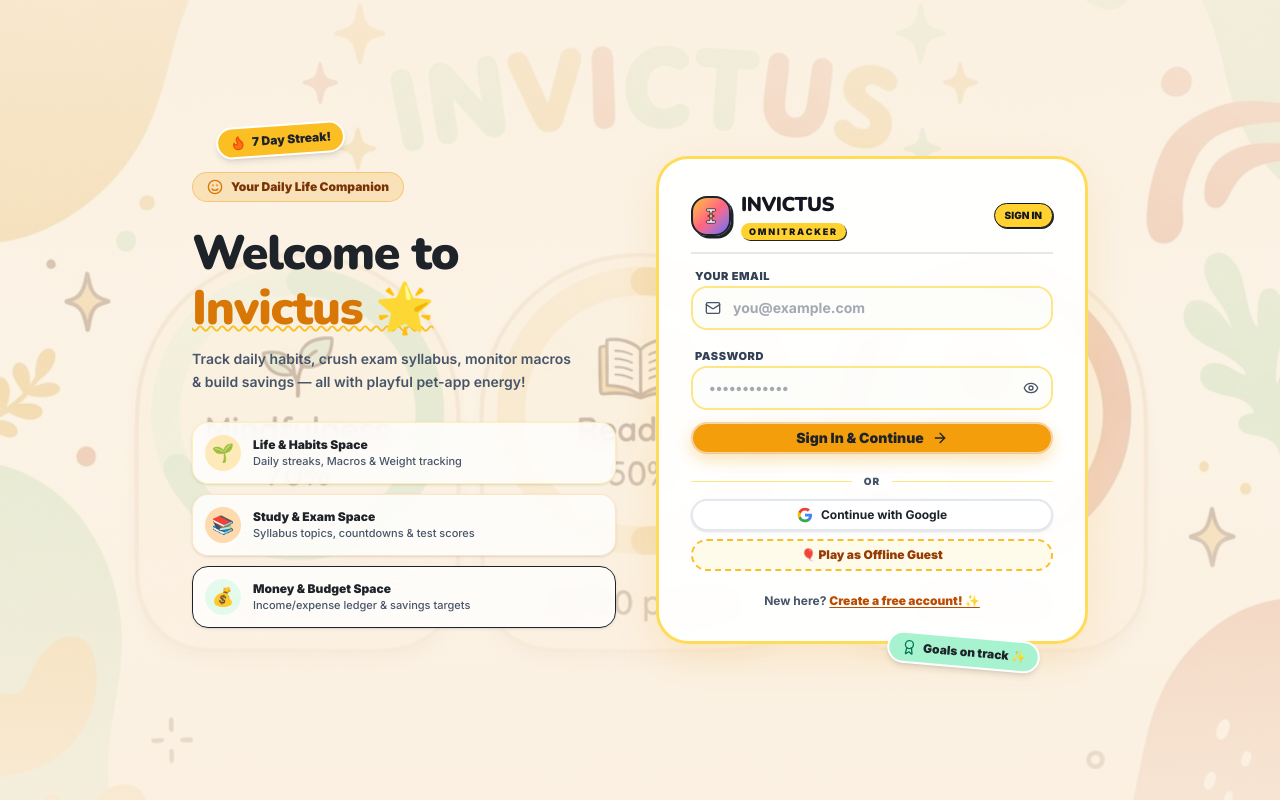
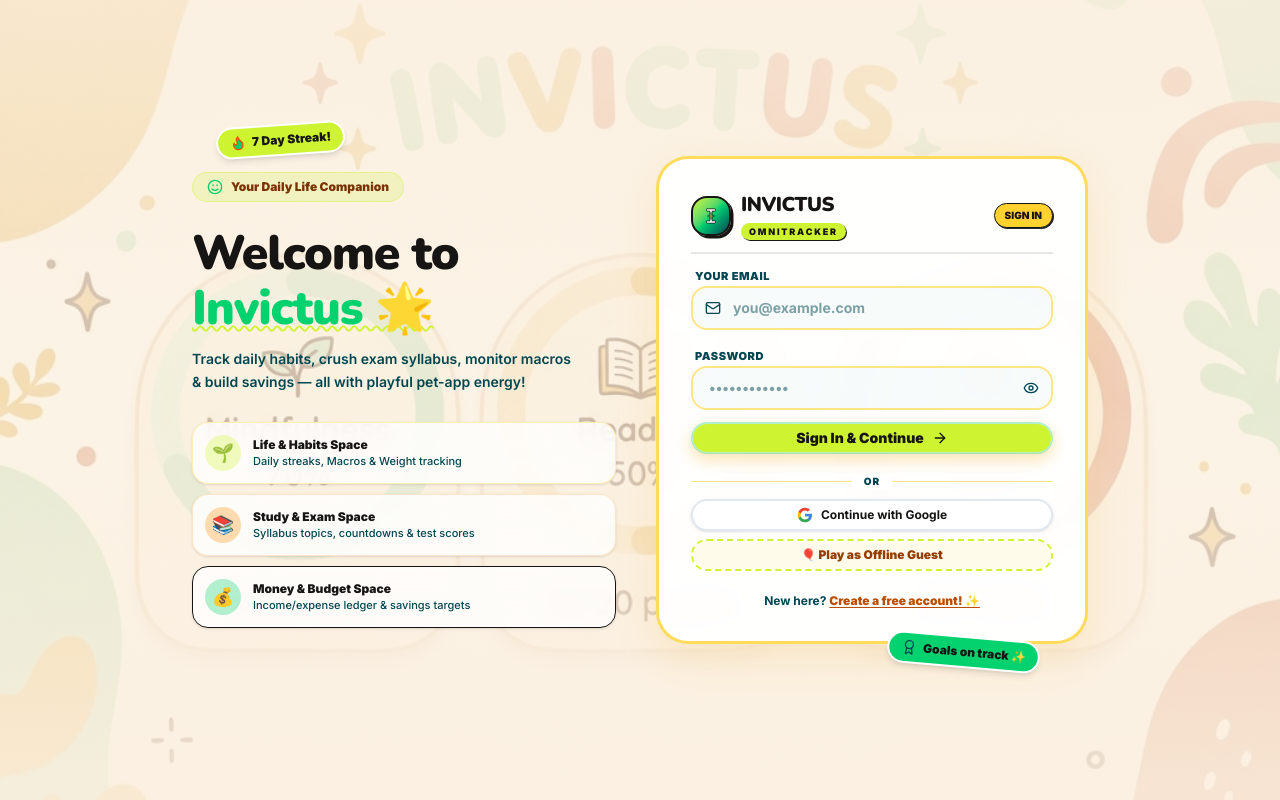
Before and after one commit to LuckyJadhav2808/Invictus-The-OmniTracker, a Next.js app: page /login in a window 1280 px wide. Built offline with nearby package versions, Linux system fonts and the light colour scheme.

Commit message:
feat: transform entire UI with exact 5-color master palette (Malachite, Cyprus, Aqua Haze, Starship, Cod Gray)

```diff
--- a/src/app/globals.css
+++ b/src/app/globals.css
@@ -19,31 +19,34 @@
   --color-sidebar-foreground: var(--sidebar-foreground);
   --color-sidebar: var(--sidebar);
 
-  /* Crisp Premium Palette */
-  --color-[#FAF9F6]: #FAF9F6;
-  --color-[#1E232A]: #1E232A;
+  /* 5-Color Master Palette Spectrum */
+  --color-malachite: #03D26F;
+  --color-cyprus: #014651;
+  --color-aqua-haze: #EAF4F4;
+  --color-starship: #CEF431;
+  --color-cod-gray: #161514;
 
-  /* Legacy Utility Color Mappings */
-  --color-cream-bg: var(--cream-bg);
-  --color-amber-400: #FBBF24;
-  --color-amber-500: #F59E0B;
-  --color-amber-600: #D97706;
-  --color-orange-500: #F97316;
-  --color-mint-400: #A7F3D0;
-  --color-mint-600: #059669;
-  --color-emerald-500: #10B981;
-  --color-emerald-600: #059669;
-  --color-emerald-700: #047857;
-  --color-lavender-400: #C084FC;
-  --color-coral-400: #FB7185;
-  --color-navy-900: #1E232A;
-  --color-navy-950: #14171F;
-  --color-navy-600: #475569;
-  --color-navy-700: #334155;
-  --color-navy-800: #1E293B;
+  /* Utility Mappings */
+  --color-cream-bg: #EAF4F4;
+  --color-amber-400: #CEF431;
+  --color-amber-500: #CEF431;
+  --color-amber-600: #03D26F;
+  --color-orange-500: #03D26F;
+  --color-mint-400: #03D26F;
+  --color-mint-600: #014651;
+  --color-emerald-500: #03D26F;
+  --color-emerald-600: #014651;
+  --color-emerald-700: #014651;
+  --color-lavender-400: #014651;
+  --color-coral-400: #CEF431;
+  --color-navy-900: #161514;
+  --color-navy-950: #161514;
+  --color-navy-600: #014651;
+  --color-navy-700: #014651;
+  --color-navy-800: #161514;
   --color-white: #FFFFFF;
-  --color-success: #10B981;
-  --color-warning: #F59E0B;
+  --color-success: #03D26F;
+  --color-warning: #CEF431;
   --color-danger: #EF4444;
 
   --color-ring: var(--ring);
@@ -70,49 +73,49 @@
 }
 
 :root {
-  /* Ultra-Clean Modern Neobrutal Theme Variables */
-  --background: #FAF9F6;
-  --foreground: #1E232A;
+  /* 5-Color Master Neobrutalist Theme Variables */
+  --background: #EAF4F4;
+  --foreground: #161514;
   --card: #FFFFFF;
-  --card-foreground: #1E232A;
+  --card-foreground: #161514;
   --popover: #FFFFFF;
-  --popover-foreground: #1E232A;
-  --primary: #F59E0B;
-  --primary-foreground: #1E232A;
-  --secondary: #10B981;
-  --secondary-foreground: #FFFFFF;
-  --muted: #6366F1;
+  --popover-foreground: #161514;
+  --primary: #CEF431;
+  --primary-foreground: #161514;
+  --secondary: #03D26F;
+  --secondary-foreground: #161514;
+  --muted: #014651;
   --muted-foreground: #FFFFFF;
-  --accent: #10B981;
-  --accent-foreground: #FFFFFF;
+  --accent: #03D26F;
+  --accent-foreground: #161514;
   --destructive: #EF4444;
   --destructive-foreground: #FFFFFF;
-  --border: #1E232A;
-  --input: #1E232A;
-  --ring: #F59E0B;
+  --border: #161514;
+  --input: #161514;
+  --ring: #CEF431;
   --radius: 24px;
 
-  /* Standardized Token Aliases */
-  --cream-bg: #FAF9F6;
-  --amber-400: #FBBF24;
-  --amber-500: #F59E0B;
-  --amber-600: #D97706;
-  --orange-500: #F97316;
-  --mint-400: #A7F3D0;
-  --mint-600: #059669;
-  --emerald-500: #10B981;
-  --emerald-600: #059669;
-  --emerald-700: #047857;
-  --lavender-400: #C084FC;
-  --coral-400: #FB7185;
-  --navy-900: #1E232A;
-  --navy-950: #14171F;
-  --navy-600: #475569;
-  --navy-700: #334155;
-  --navy-800: #1E293B;
+  /* Master Token Aliases */
+  --cream-bg: #EAF4F4;
+  --amber-400: #CEF431;
+  --amber-500: #CEF431;
+  --amber-600: #03D26F;
+  --orange-500: #03D26F;
+  --mint-400: #03D26F;
+  --mint-600: #014651;
+  --emerald-500: #03D26F;
+  --emerald-600: #014651;
+  --emerald-700: #014651;
+  --lavender-400: #014651;
+  --coral-400: #CEF431;
+  --navy-900: #161514;
+  --navy-950: #161514;
+  --navy-600: #014651;
+  --navy-700: #014651;
+  --navy-800: #161514;
   --white: #FFFFFF;
-  --success: #10B981;
-  --warning: #F59E0B;
+  --success: #03D26F;
+  --warning: #CEF431;
   --danger: #EF4444;
 
   /* Border radius scale */
@@ -123,56 +126,56 @@
 }
 
 .dark {
-  --background: #14171F;
-  --foreground: #FAF9F6;
-  --card: #1E232A;
-  --card-foreground: #FAF9F6;
-  --popover: #1E232A;
-  --popover-foreground: #FAF9F6;
-  --primary: #F59E0B;
-  --primary-foreground: #1E232A;
-  --secondary: #10B981;
-  --secondary-foreground: #FFFFFF;
-  --muted: #6366F1;
-  --muted-foreground: #10B981;
-  --accent: #10B981;
-  --accent-foreground: #FAF9F6;
+  --background: #161514;
+  --foreground: #EAF4F4;
+  --card: #014651;
+  --card-foreground: #EAF4F4;
+  --popover: #014651;
+  --popover-foreground: #EAF4F4;
+  --primary: #CEF431;
+  --primary-foreground: #161514;
+  --secondary: #03D26F;
+  --secondary-foreground: #161514;
+  --muted: #014651;
+  --muted-foreground: #03D26F;
+  --accent: #03D26F;
+  --accent-foreground: #EAF4F4;
   --destructive: #EF4444;
   --destructive-foreground: #FFFFFF;
-  --border: #334155;
-  --input: #334155;
-  --ring: #F59E0B;
+  --border: #03D26F;
+  --input: #03D26F;
+  --ring: #CEF431;
 }
 
-/* Space Specific Dynamic Background Accents */
+/* Space Themes mapped to Master 5-Color Spectrum */
 .theme-life {
-  --cream-bg: #FAF9F6;
-  --background: #FAF9F6;
-  --primary: #10B981;
-  --ring: #10B981;
+  --cream-bg: #EAF4F4;
+  --background: #EAF4F4;
+  --primary: #03D26F;
+  --ring: #03D26F;
   transition: all 0.4s cubic-bezier(0.16, 1, 0.3, 1);
 }
 
 .theme-study {
-  --cream-bg: #FAF9F6;
-  --background: #FAF9F6;
-  --primary: #6366F1;
-  --ring: #6366F1;
+  --cream-bg: #EAF4F4;
+  --background: #EAF4F4;
+  --primary: #014651;
+  --ring: #014651;
   transition: all 0.4s cubic-bezier(0.16, 1, 0.3, 1);
 }
 
 .theme-money {
-  --cream-bg: #FAF9F6;
-  --background: #FAF9F6;
-  --primary: #F59E0B;
-  --ring: #F59E0B;
+  --cream-bg: #EAF4F4;
+  --background: #EAF4F4;
+  --primary: #CEF431;
+  --ring: #CEF431;
   transition: all 0.4s cubic-bezier(0.16, 1, 0.3, 1);
 }
 
 @keyframes playfulAssemble {
   0% {
     opacity: 0;
-    transform: translateY(20px) scale(0.98);
+    transform: translateY(18px) scale(0.98);
   }
   100% {
     opacity: 1;
@@ -181,7 +184,7 @@
 }
 
 .animate-playful-assemble {
-  animation: playfulAssemble 0.5s cubic-bezier(0.16, 1, 0.3, 1) forwards;
+  animation: playfulAssemble 0.45s cubic-bezier(0.16, 1, 0.3, 1) forwards;
 }
 
 @layer base {
@@ -192,41 +195,41 @@
     @apply bg-background text-foreground transition-colors duration-400;
   }
   body.theme-life {
-    background-image: radial-gradient(at 0% 0%, rgba(16, 185, 129, 0.08) 0px, transparent 60%),
-                      radial-gradient(at 100% 100%, rgba(5, 150, 105, 0.06) 0px, transparent 60%);
+    background-image: radial-gradient(at 0% 0%, rgba(3, 210, 111, 0.08) 0px, transparent 60%),
+                      radial-gradient(at 100% 100%, rgba(206, 244, 49, 0.06) 0px, transparent 60%);
   }
   body.theme-study {
-    background-image: radial-gradient(at 0% 0%, rgba(99, 102, 241, 0.08) 0px, transparent 60%),
-                      radial-gradient(at 100% 100%, rgba(56, 189, 248, 0.06) 0px, transparent 60%);
+    background-image: radial-gradient(at 0% 0%, rgba(1, 70, 81, 0.08) 0px, transparent 60%),
+                      radial-gradient(at 100% 100%, rgba(3, 210, 111, 0.06) 0px, transparent 60%);
   }
   body.theme-money {
-    background-image: radial-gradient(at 0% 0%, rgba(245, 158, 11, 0.08) 0px, transparent 60%),
-                      radial-gradient(at 100% 100%, rgba(217, 119, 6, 0.06) 0px, transparent 60%);
+    background-image: radial-gradient(at 0% 0%, rgba(206, 244, 49, 0.08) 0px, transparent 60%),
+                      radial-gradient(at 100% 100%, rgba(1, 70, 81, 0.06) 0px, transparent 60%);
   }
   html {
     @apply font-sans;
   }
 }
 
-/* Premium Neobrutalism Design System Utility Classes */
+/* Master Neobrutalism System Utility Classes with Cod Gray (#161514) Ink Borders & Hard Shadows */
 .neo-card {
   background-color: #ffffff;
   border-radius: 1.5rem;
   border-width: 2px;
-  border-color: #1E232A;
-  box-shadow: 4px 4px 0px 0px rgba(30, 35, 42, 1);
+  border-color: #161514;
+  box-shadow: 4px 4px 0px 0px rgba(22, 21, 20, 1);
   transition: all 0.15s ease;
 }
 
 .neo-card:hover {
   transform: translate(-2px, -2px);
-  box-shadow: 6px 6px 0px 0px rgba(30, 35, 42, 1);
+  box-shadow: 6px 6px 0px 0px rgba(22, 21, 20, 1);
 }
 
 .neo-button {
   border-width: 2px;
-  border-color: #1E232A;
-  box-shadow: 3px 3px 0px 0px rgba(30, 35, 42, 1);
+  border-color: #161514;
+  box-shadow: 3px 3px 0px 0px rgba(22, 21, 20, 1);
   transition: all 0.15s ease;
   font-weight: 900;
   border-radius: 1rem;
@@ -235,18 +238,18 @@
 
 .neo-button:hover {
   transform: translate(-2px, -2px);
-  box-shadow: 5px 5px 0px 0px rgba(30, 35, 42, 1);
+  box-shadow: 5px 5px 0px 0px rgba(22, 21, 20, 1);
 }
 
 .neo-button:active {
   transform: translate(2px, 2px);
-  box-shadow: 1px 1px 0px 0px rgba(30, 35, 42, 1);
+  box-shadow: 1px 1px 0px 0px rgba(22, 21, 20, 1);
 }
 
 .neo-badge {
   border-width: 2px;
-  border-color: #1E232A;
-  box-shadow: 2px 2px 0px 0px rgba(30, 35, 42, 1);
+  border-color: #161514;
+  box-shadow: 2px 2px 0px 0px rgba(22, 21, 20, 1);
   font-weight: 900;
   text-transform: uppercase;
   font-size: 10px;
@@ -256,12 +259,12 @@
 
 .neo-input {
   border-width: 2px;
-  border-color: #1E232A;
+  border-color: #161514;
   border-radius: 1rem;
   background-color: #ffffff;
   padding: 0.625rem 1rem;
-  box-shadow: 2px 2px 0px 0px rgba(30, 35, 42, 1);
+  box-shadow: 2px 2px 0px 0px rgba(22, 21, 20, 1);
   font-weight: 700;
-  color: #1E232A;
+  color: #161514;
   outline: none;
 }
--- a/src/components/shared/InvictusLogo.tsx
+++ b/src/components/shared/InvictusLogo.tsx
@@ -30,17 +30,16 @@ export function InvictusLogo({
   const logoGraphic = (
     <div
       className={cn(
-        "relative rounded-2xl flex items-center justify-center border-2 border-navy-900 shadow-[2.5px_2.5px_0px_0px_rgba(30,35,42,1)] overflow-hidden shrink-0 transition-transform duration-200 hover:-translate-x-0.5 hover:-translate-y-0.5 active:translate-x-0.5 active:translate-y-0.5",
+        "relative rounded-2xl flex items-center justify-center border-2 border-[#161514] shadow-[2.5px_2.5px_0px_0px_rgba(22,21,20,1)] overflow-hidden shrink-0 transition-transform duration-200 hover:-translate-x-0.5 hover:-translate-y-0.5 active:translate-x-0.5 active:translate-y-0.5",
         currentSize.icon,
-        "bg-gradient-to-br from-amber-400 via-rose-400 to-indigo-500"
+        "bg-gradient-to-br from-[#CEF431] via-[#03D26F] to-[#014651]"
       )}
     >
       {/* Sleek Vector Trinity Monogram "I" + Polaris Sparkle */}
       <svg viewBox="0 0 100 100" className="w-full h-full p-2" fill="none" xmlns="http://www.w3.org/2000/svg">
-        {/* Monogram Base Geometry */}
         <path
           d="M32 20 H68 M50 20 V80 M32 80 H68"
-          stroke="#1E232A"
+          stroke="#161514"
           strokeWidth="14"
           strokeLinecap="round"
           strokeLinejoin="round"
@@ -52,14 +51,13 @@ export function InvictusLogo({
           strokeLinecap="round"
           strokeLinejoin="round"
         />
-        {/* Central 4-Point Polaris Sparkle */}
         <path
           d="M50 32 Q50 50 68 50 Q50 50 50 68 Q50 50 32 50 Q50 50 50 32 Z"
-          fill="#F59E0B"
-          stroke="#1E232A"
+          fill="#CEF431"
+          stroke="#161514"
           strokeWidth="3"
         />
-        <circle cx="50" cy="50" r="3.5" fill="#FFFFFF" />
+        <circle cx="50" cy="50" r="3.5" fill="#161514" />
       </svg>
     </div>
   );
@@ -84,7 +82,7 @@ export function InvictusLogo({
             className={cn(
               "font-black tracking-tight leading-none uppercase",
               currentSize.text,
-              theme === "dark" ? "text-white" : "text-navy-950"
+              theme === "dark" ? "text-white" : "text-[#161514]"
             )}
             style={{ fontFamily: "var(--font-heading)" }}
           >
@@ -93,9 +91,9 @@ export function InvictusLogo({
         </div>
         <span
           className={cn(
-            "font-black tracking-[0.2em] uppercase rounded-lg mt-1 w-fit border-1.5 border-navy-900 shadow-[1px_1px_0px_0px_rgba(30,35,42,1)]",
+            "font-black tracking-[0.2em] uppercase rounded-lg mt-1 w-fit border-1.5 border-[#161514] shadow-[1px_1px_0px_0px_rgba(22,21,20,1)]",
             currentSize.badge,
-            "bg-amber-300 text-navy-950"
+            "bg-[#CEF431] text-[#161514]"
           )}
         >
           OMNITRACKER
```
Also changed, not shown: src/components/shared/CalendarStrip.tsx (+8 -8 lines), src/components/shared/SpaceHeroBanner.tsx (+27 -27 lines).
